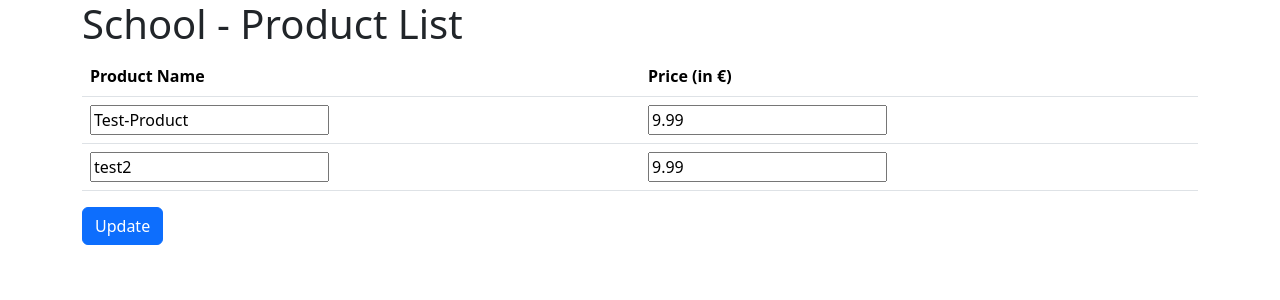
After one commit to JonasHeilig/Kiosk-POS, a Flask app: page /product/list in a window 1280 px wide. The commit adds this page. Shown: the top 300 px of the page. Run offline with Flask 3, Linux system fonts and the light colour scheme; a user stored in the database is signed in; some libraries are stand-ins or nearby versions.

Commit message:
Product List Final Work Readme
Final Test

Update Idee:
Make products not for sale

```diff
--- a/main.py
+++ b/main.py
@@ -149,7 +149,8 @@ def kiosk():
                 cart.append({'product_id': product.id, 'quantity': quantity})
         session['cart'] = cart
         return redirect(url_for('checkout'))
-    return render_template('kiosk.html', app_name=app_name, currency_symbol=currency_symbol, user_name=session_user.username, products=products)
+    return render_template('kiosk.html', app_name=app_name, currency_symbol=currency_symbol,
+                           user_name=session_user.username, products=products)
 
 
 @app.route('/change_password', methods=['GET', 'POST'])
@@ -236,13 +237,15 @@ def student_options(id):
                                balance=requested_student.balance, transactions=transactions_with_items,
                                app_name=app_name, currency_symbol=currency_symbol)
     else:
-        return render_template('student_options.html', error="Student not found", app_name=app_name, currency_symbol=currency_symbol)
+        return render_template('student_options.html', error="Student not found", app_name=app_name,
+                               currency_symbol=currency_symbol)
 
 
 @app.route('/student/list', methods=['GET', 'POST'])
 def students_list():
     if not check_permissions(['isAdmin']):
-        return redirect(url_for('login', error="You do not have permission to view or edit students. Please login as an admin."))
+        return redirect(
+            url_for('login', error="You do not have permission to view or edit students. Please login as an admin."))
     students = Students.query.all()
     if request.method == 'POST':
         for student in students:
@@ -280,13 +283,15 @@ def add_money():
         tag_or_barcode = request.form.get('tag_or_barcode')
         amount = request.form.get('amount')
         if not amount:
-            return render_template('add_money.html', error="Amount is required", app_name=app_name, currency_symbol=currency_symbol)
+            return render_template('add_money.html', error="Amount is required", app_name=app_name,
+                                   currency_symbol=currency_symbol)
         try:
             amount = round(float(amount), 2)
             if amount <= 0:
                 raise ValueError("Amount must be positive")
         except ValueError:
-            return render_template('add_money.html', error="Invalid amount format", app_name=app_name, currency_symbol=currency_symbol)
+            return render_template('add_money.html', error="Invalid amount format", app_name=app_name,
+                                   currency_symbol=currency_symbol)
 
         requested_student = Students.query.filter(
             (Students.nfc_tag_id == tag_or_barcode) | (Students.barcode == tag_or_barcode)).first()
@@ -298,7 +303,8 @@ def add_money():
             db.session.commit()
             return redirect(url_for('kiosk'))
         else:
-            return render_template('add_money.html', error="Student not found", app_name=app_name, currency_symbol=currency_symbol)
+            return render_template('add_money.html', error="Student not found", app_name=app_name,
+                                   currency_symbol=currency_symbol)
     return render_template('add_money.html', app_name=app_name, currency_symbol=currency_symbol)
 
 
@@ -314,12 +320,28 @@ def add_product():
             if price <= 0:
                 raise ValueError("Price must be positive")
         except ValueError:
-            return render_template('add_product.html', error="Invalid price format", app_name=app_name, currency_symbol=currency_symbol)
+            return render_template('add_product.html', error="Invalid price format", app_name=app_name,
+                                   currency_symbol=currency_symbol)
         new_product = Product(name=name, price=price)
         db.session.add(new_product)
         db.session.commit()
         return redirect(url_for('admin_dashboard'))
     return render_template('add_product.html', app_name=app_name, currency_symbol=currency_symbol)
+
+
+@app.route('/product/list', methods=['GET', 'POST'])
+def product_list():
+    if not check_permissions(['isAdmin']):
+        return redirect(
+            url_for('login', error="You do not have permission to view or edit products. Please login as an admin."))
+    products = Product.query.all()
+    if request.method == 'POST':
+        for product in products:
+            product.name = request.form.get(f'name_{product.id}')
+            product.price = request.form.get(f'price_{product.id}')
+        db.session.commit()
+        return redirect(url_for('product_list'))
+    return render_template('product_list.html', products=products, app_name=app_name, currency_symbol=currency_symbol)
 
 
 @app.route('/checkout', methods=['GET', 'POST'])
@@ -364,7 +386,8 @@ def checkout():
                     return redirect(url_for('kiosk'))
                 else:
                     return render_template('checkout.html', error="Not enough balance", app_name=app_name,
-                                           products=cart_products, total_price=total_price, currency_symbol=currency_symbol)
+                                           products=cart_products, total_price=total_price,
+                                           currency_symbol=currency_symbol)
             else:
                 return render_template('checkout.html', error="Student not found", app_name=app_name,
                                        products=cart_products, total_price=total_price, currency_symbol=currency_symbol)
@@ -383,7 +406,8 @@ def checkout():
             session['cart'] = []
             return redirect(url_for('kiosk'))
 
-    return render_template('checkout.html', app_name=app_name, products=cart_products, total_price=total_price, currency_symbol=currency_symbol)
+    return render_template('checkout.html', app_name=app_name, products=cart_products, total_price=total_price,
+                           currency_symbol=currency_symbol)
 
 
 def check_permissions(required_permissions):
--- a/templates/dashboard.html
+++ b/templates/dashboard.html
@@ -9,6 +9,7 @@
 <body>
     <div class="container">
         <h2>Welcome to the Dashboard, {{ user_name }}</h2>
+        <a href="/kiosk" class="btn btn-primary">To Kiosk</a>
     </div>
 </body>
 </html>
--- a/templates/index.html
+++ b/templates/index.html
@@ -11,6 +11,7 @@
         <img src="/static/pictures/logo.png" alt="Logo" class="mb-4">
         <h1 class="text-center mb-4">Welcome to the Kiosk POS of {{ app_name }}</h1>
         <p class="text-center mb-4">If you need help, please contact the administrator.</p>
+        <a href="/kiosk" class="btn btn-primary">To the Kiosk</a>
         <a href="/dashboard" class="btn btn-primary">To the Dashboard</a>
         <a href="/student" class="btn btn-primary">To the Student Login</a>
     </div>
--- /dev/null
+++ b/templates/product_list.html
@@ -0,0 +1,36 @@
+<!DOCTYPE html>
+<html lang="en">
+<head>
+    <title>{{ app_name }} - Product List</title>
+    <link rel="stylesheet" href="/static/bootstrap-5.3.3-dist/css/bootstrap.min.css">
+    <script src="/static/bootstrap-5.3.3-dist/js/bootstrap.min.js"></script>
+</head>
+<body>
+    <div class="container">
+        <h1>{{ app_name }} - Product List</h1>
+        <form method="post">
+            <table class="table">
+                <thead>
+                    <tr>
+                        <th scope="col">Product Name</th>
+                        <th scope="col">Price (in {{ currency_symbol }})</th>
+                    </tr>
+                </thead>
+                <tbody>
+                    {% for product in products %}
+                    <tr>
+                        <td>
+                            <input type="text" name="name_{{ product.id }}" value="{{ product.name }}">
+                        </td>
+                        <td>
+                            <input type="text" name="price_{{ product.id }}" value="{{ product.price }}">
+                        </td>
+                    </tr>
+                    {% endfor %}
+                </tbody>
+            </table>
+            <button type="submit" class="btn btn-primary">Update</button>
+        </form>
+    </div>
+</body>
+</html>
--- a/templates/user.html
+++ b/templates/user.html
@@ -10,9 +10,8 @@
     <div class="container">
         <h2>User Profile</h2>
         <p>Username: {{ user_name }}</p>
-        <form method="POST">
-            <div class="mb-3">
-        </form>
+        <a href="/change_password" class="btn btn-primary">Change Password</a>
+        <a href="/kiosk" class="btn btn-primary">To Kiosk</a>
     </div>
 </body>
 </html>
```
Also changed, not shown: templates/admin_dashboard.html (+9 -0 lines), instance/db.db (deleted), readme.md.
